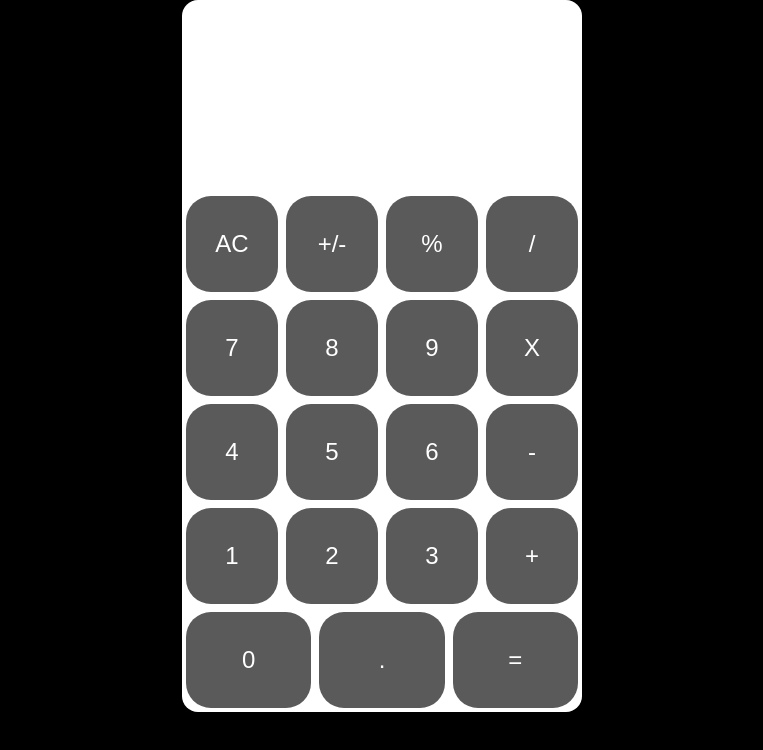
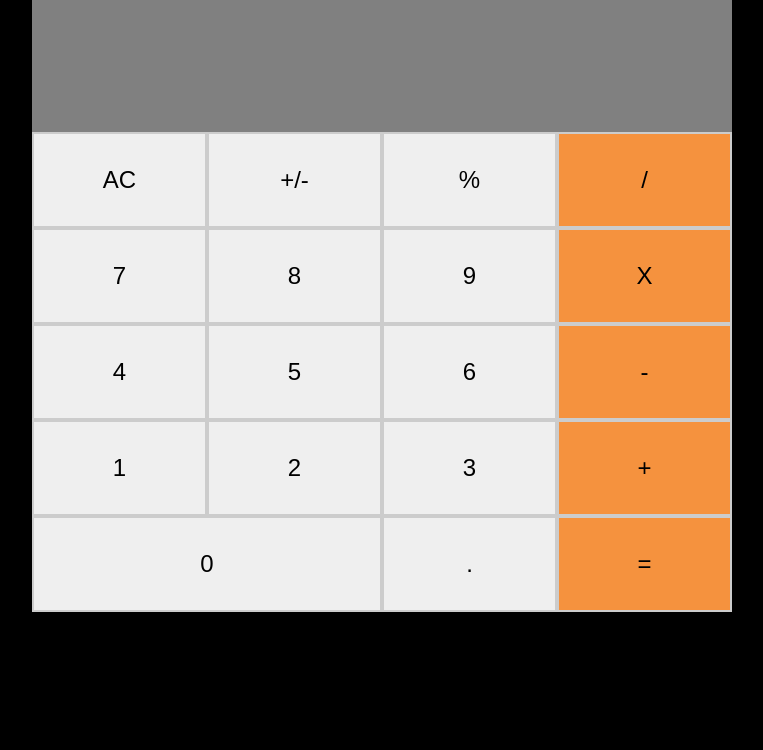
Before and after one commit to nganifaith/React_Calculator, a React (Create React App) app: page / in a window 1280 px wide. Shown: the top 750 px of the page, without its empty margins (258-1021 px from the left). Built offline with nearby package versions, Linux system fonts and the light colour scheme.

Commit message:
Add styles to calculator

```diff
--- a/src/components/App.css
+++ b/src/components/App.css
@@ -1,6 +1,6 @@
 .App {
   background-color: #fff;
-  width: 400px;
+  width: 700px;
   border-radius: 16px;
 }
 
--- a/src/components/Button.css
+++ b/src/components/Button.css
@@ -4,12 +4,11 @@
   justify-content: center;
   align-items: center;
   font-size: 24px;
-  background-color: #5a5a5a;
-  color: #fff;
-  flex: 1;
-
-  margin: 4px;
-  border-radius: 25px;
-  border: none;
+  width: 25%;
+  border: 2px solid #ccc;
   cursor: pointer;
 }
+
+.wide {
+  flex: 1
+}
--- a/src/components/Button.js
+++ b/src/components/Button.js
@@ -2,8 +2,15 @@ import React from 'react';
 import './Button.css';
 import PropTypes from 'prop-types';
 
-const Button = ({ symbol, onClick }) => (
-  <button type="button" className="button-wrapper" onClick={onClick}>
+const Button = ({
+  symbol, onClick, color, wide,
+}) => (
+  <button
+    type="button"
+    className={`button-wrapper ${wide ? 'wide' : ''}`}
+    onClick={onClick}
+    style={{ backgroundColor: color }}
+  >
     {symbol}
   </button>
 );
@@ -11,6 +18,13 @@ const Button = ({ symbol, onClick }) => (
 Button.propTypes = {
   symbol: PropTypes.string.isRequired,
   onClick: PropTypes.func.isRequired,
+  color: PropTypes.string,
+  wide: PropTypes.bool,
+};
+
+Button.defaultProps = {
+  color: '',
+  wide: false,
 };
 
 export default Button;
--- a/src/components/ButtonPanel.css
+++ b/src/components/ButtonPanel.css
@@ -1,3 +1,4 @@
 .row {
   display: flex;
+  height: 100px;
 }
--- a/src/components/ButtonPanel.js
+++ b/src/components/ButtonPanel.js
@@ -13,11 +13,13 @@ const ButtonPanel = ({ handleClick }) => (
   <div>
     {btnRows.map((row) => (
       <div key={row[0]} className="row">
-        {row.map((symbol) => (
+        {row.map((symbol, idx) => (
           <Button
             key={symbol}
             symbol={symbol}
             onClick={() => handleClick(symbol)}
+            color={idx === row.length - 1 ? '#f5923e' : undefined}
+            wide={symbol === '0'}
           />
         ))}
       </div>
--- a/src/components/Display.css
+++ b/src/components/Display.css
@@ -1,5 +1,6 @@
 .input-wrapper {
-  height: 10em;
+  background-color: gray;
+  height: 100px;
   display: flex;
   justify-content: flex-end;
   align-items: flex-end;
@@ -8,6 +9,9 @@
 }
 
 .result {
+  color: white;
+  font-weight: bold;
+  padding: 0 5px;
   flex: 1;
   font-size: 24px;
 }
```
